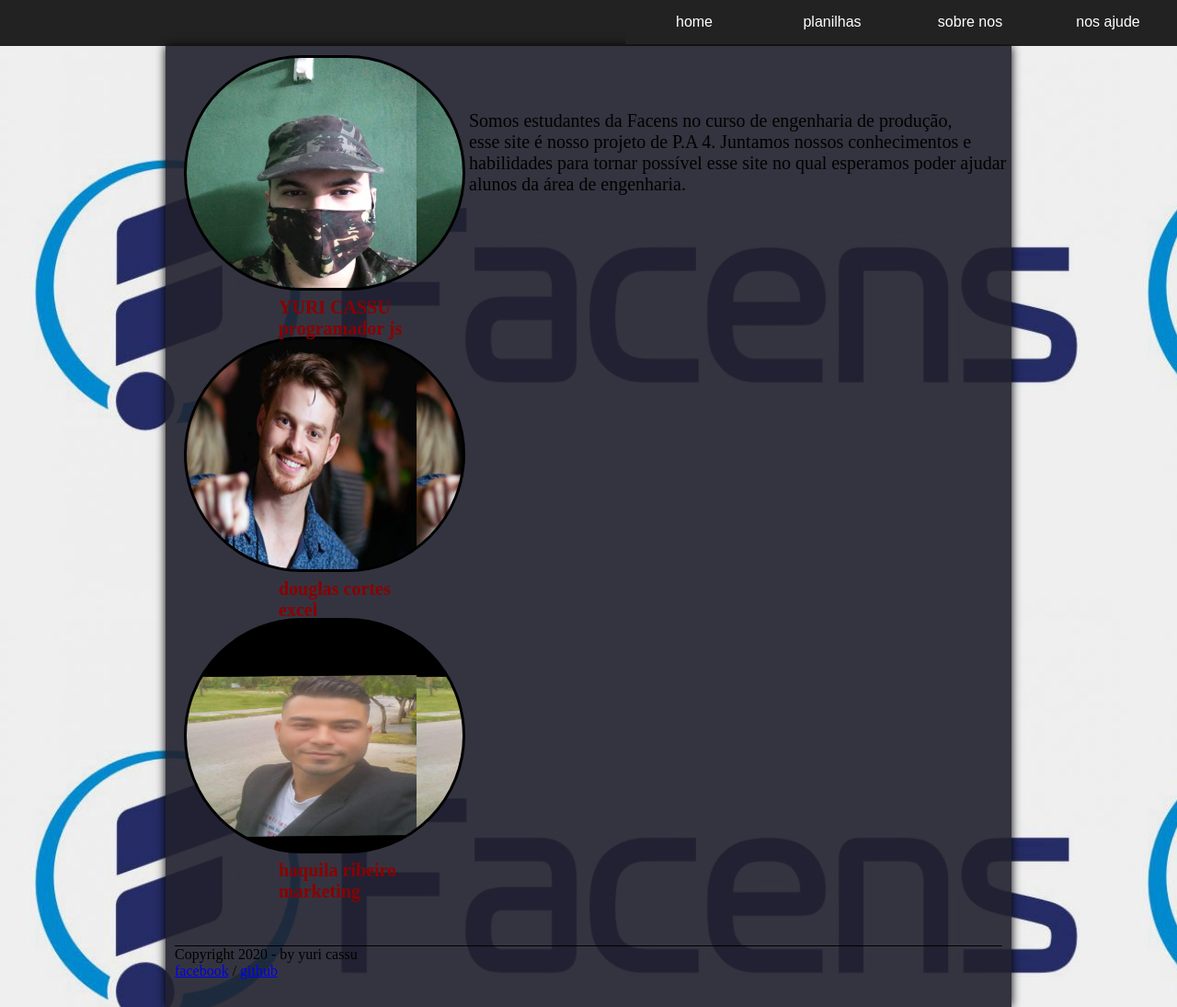
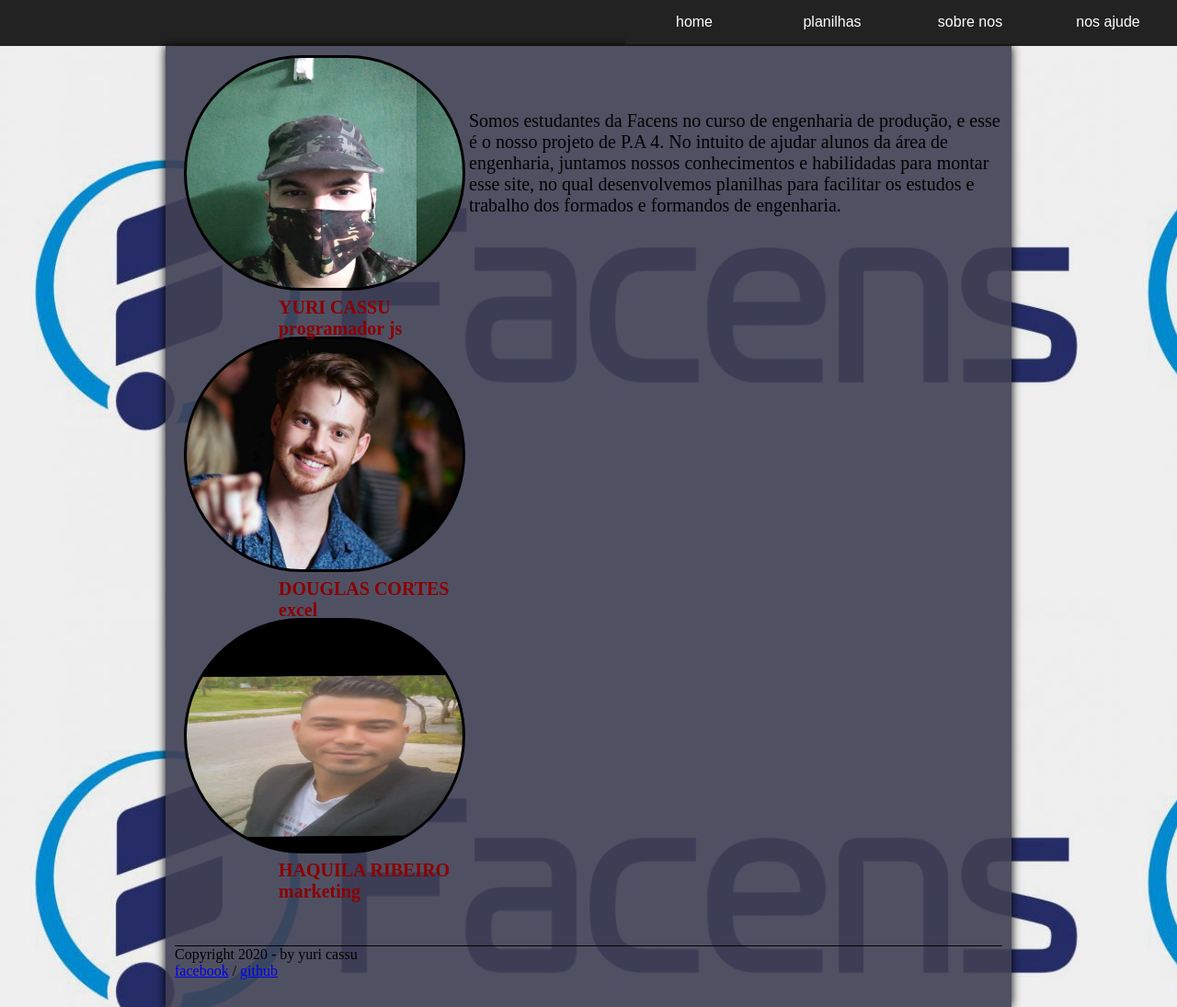
Before and after one commit to yuricassu/P.A, a plain HTML site: page contato.html in a window 1280 px wide. Shown: the whole page at 92% size. Drawn offline with Linux system fonts and the light colour scheme.

Commit message:
mudanças gerais

```diff
--- a/contato.html
+++ b/contato.html
@@ -26,13 +26,13 @@
         </ul>
     </nav>
     <div id="d1">
-        <p id="ts">Somos estudantes da Facens no curso de engenharia de produção,<br> esse site é nosso projeto de P.A 4.
+        <p id="ts">Somos estudantes da Facens no curso de engenharia de produção, e esse<BR> é o nosso projeto de P.A 4.
 
-            Juntamos nossos conhecimentos e <br>habilidades para tornar possível esse site no qual esperamos poder ajudar <br>alunos da área de engenharia. </p>
+            No intuito de ajudar alunos da área de<BR> engenharia, juntamos nossos conhecimentos e habilidadas para montar<BR> esse site, no qual desenvolvemos planilhas para facilitar os estudos e<BR> trabalho dos formados e formandos de engenharia. </p>
         <ul id="sbn">
             <li id="um"> <p id="yuri"> <strong> YURI CASSU</strong> <br> <strong> programador js</strong> </p></li>
-            <li id="dois"><p id="douglas"><strong>douglas cortes<br> excel</strong> </p></li>
-            <li id="tres"><p id="haquila"><strong>haquila ribeiro<br>marketing </strong></p></li>
+            <li id="dois"><p id="douglas"><strong>DOUGLAS CORTES<br> excel</strong> </p></li>
+            <li id="tres"><p id="haquila"><strong>HAQUILA RIBEIRO<br>marketing </strong></p></li>
         </ul>
         <footer id="rodape">
             Copyright 2020 - by yuri cassu <br>
--- a/css/estilo.css
+++ b/css/estilo.css
@@ -2,7 +2,7 @@
 div#d1{
     width: 900px;
     margin: 0px auto 0px auto;
-    background-color: rgb(166, 175, 180);
+    background-color: rgba(166, 175, 180, 0.6);
     box-shadow: 0px 0px 10px black;
     padding: 10px 10px 30px 10px;
 }
@@ -154,4 +154,3 @@ footer#rodape{
 body{
     background: url(../foto3.jpg);
 }
-}
--- a/css/sobrenos.css
+++ b/css/sobrenos.css
@@ -17,7 +17,7 @@ ul#sbn li#dois{
     background: url("../douglas.jpg");
     width: 300px;
     height: 250px;
-    background-size: 250px 300px;
+    background-size: 300px 300px;
     border: black solid;
     border-radius: 250px ;
 }
@@ -26,7 +26,7 @@ ul#sbn li#tres{
     background: url("../haquila.jpeg");
     width: 300px;
     height: 250px;
-    background-size: 250px 300px;
+    background-size: 300px 300px;
     border: black solid;
     border-radius: 250px ;
 }
@@ -54,7 +54,7 @@ ul#sbn li#dois p#douglas{
    position: absolute;
  }
  div#d1{
-     background-color: rgba(33, 33, 46, 0.9);
+     background-color: rgba(64, 64, 85, 0.9);
  }
 p{
     font-size: 20px;
```
Also changed, not shown: index.html (+1 -1 lines).
